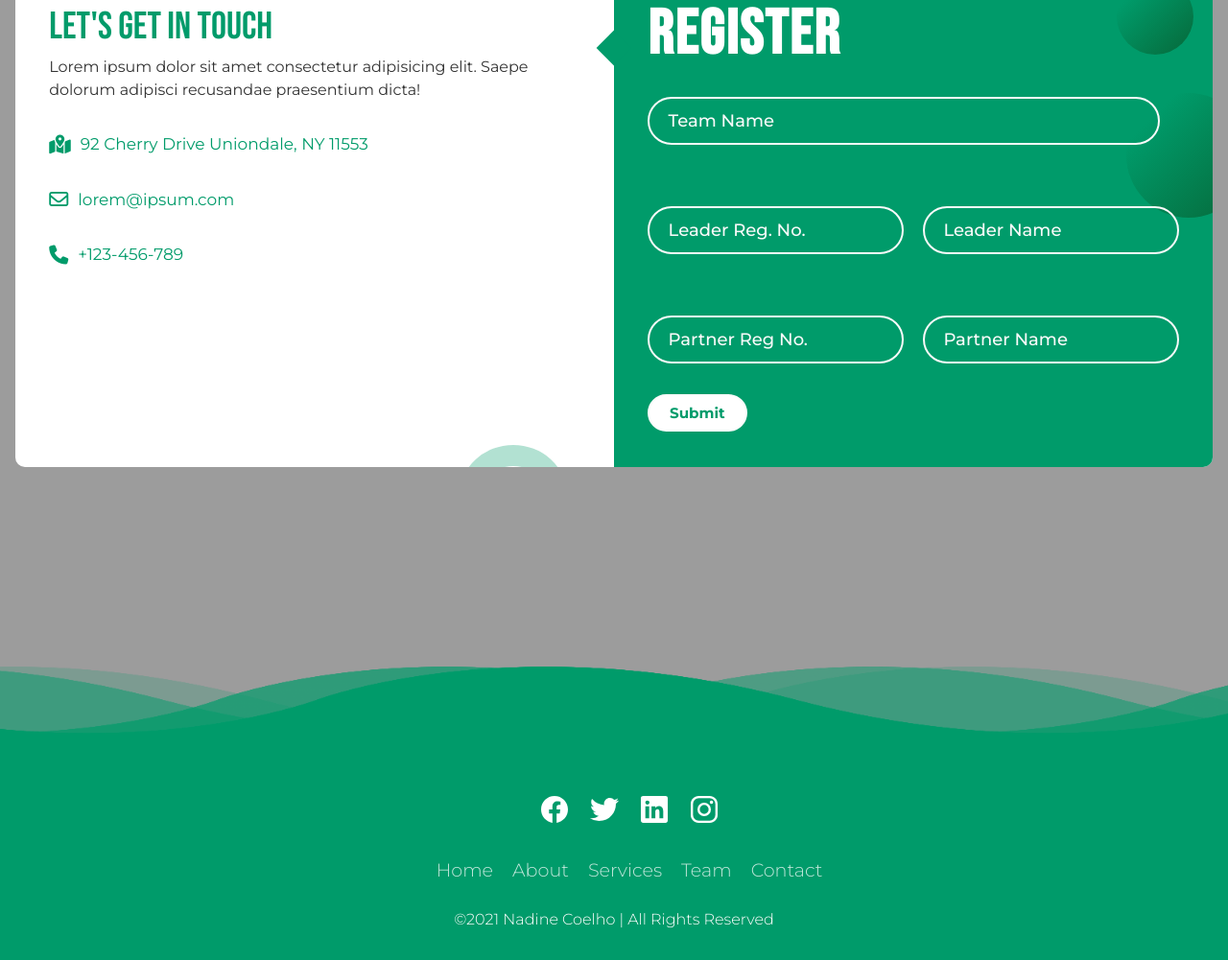
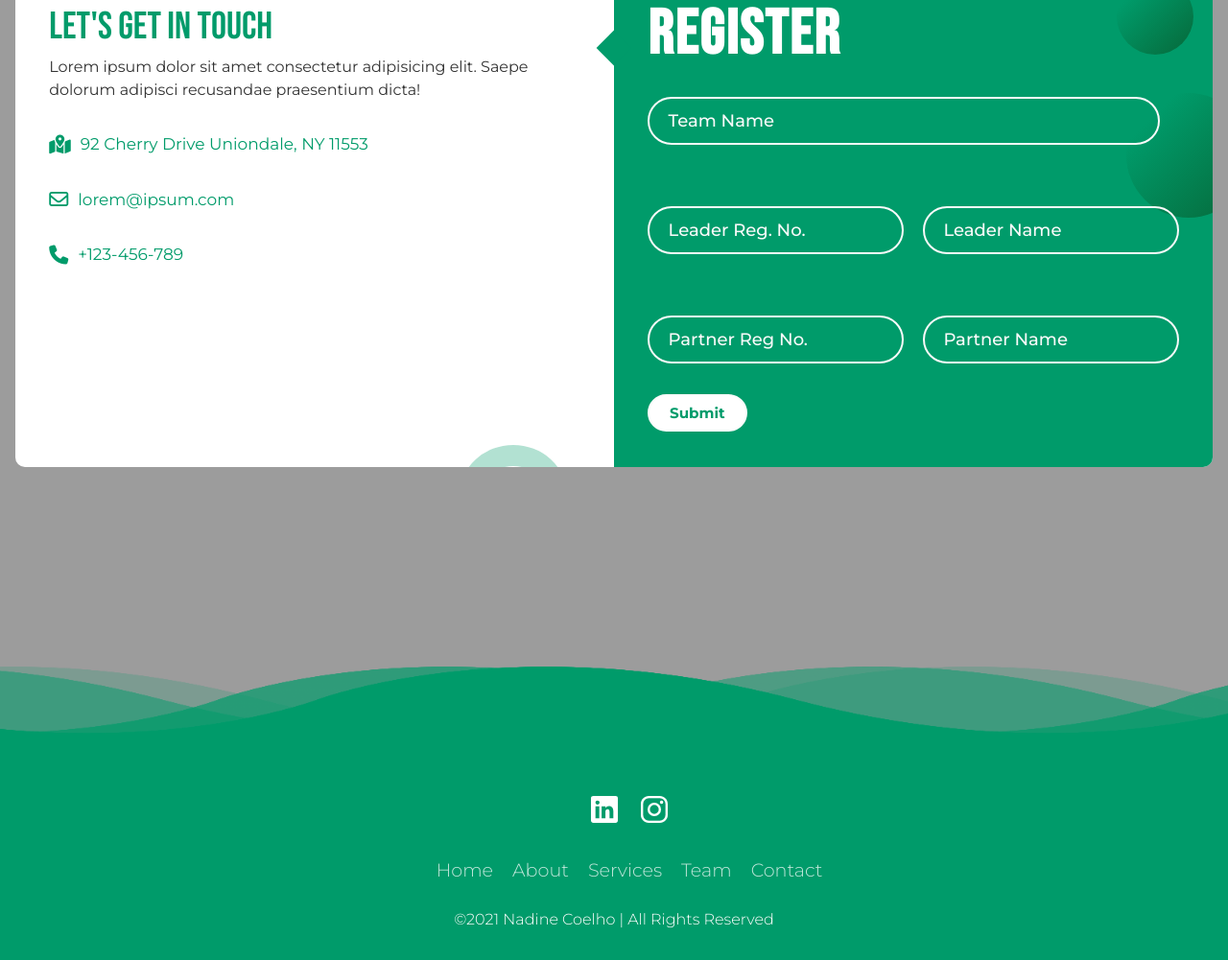
Before and after one commit to Gaurav-Dadhich/CodeJencture, a plain HTML site: page index.html in a window 1280 px wide. Shown: the part 4410-5411 px from the top of the page at 96% size. Drawn offline with nearby package versions, Linux system fonts and the light colour scheme; a web font is replaced by a local one.

Commit message:
Update index.html

```diff
--- a/index.html
+++ b/index.html
@@ -272,16 +272,10 @@
             <div class="wave" id="wave4"></div>
           </div>
           <ul class="social-icon">
-            <li class="social-icon__item"><a class="social-icon__link" href="#">
-                <ion-icon name="logo-facebook"></ion-icon>
-              </a></li>
-            <li class="social-icon__item"><a class="social-icon__link" href="#">
-                <ion-icon name="logo-twitter"></ion-icon>
-              </a></li>
-            <li class="social-icon__item"><a class="social-icon__link" href="#">
+            <li class="social-icon__item"><a class="social-icon__link" href="https://www.linkedin.com/company/vit-mathematical-association-student-chapter/">
                 <ion-icon name="logo-linkedin"></ion-icon>
               </a></li>
-            <li class="social-icon__item"><a class="social-icon__link" href="#">
+            <li class="social-icon__item"><a class="social-icon__link" href="https://www.instagram.com/vitmas_?utm_source=ig_web_button_share_sheet&igsh=ODdmZWVhMTFiMw==">
                 <ion-icon name="logo-instagram"></ion-icon>
               </a></li>
           </ul>
```
